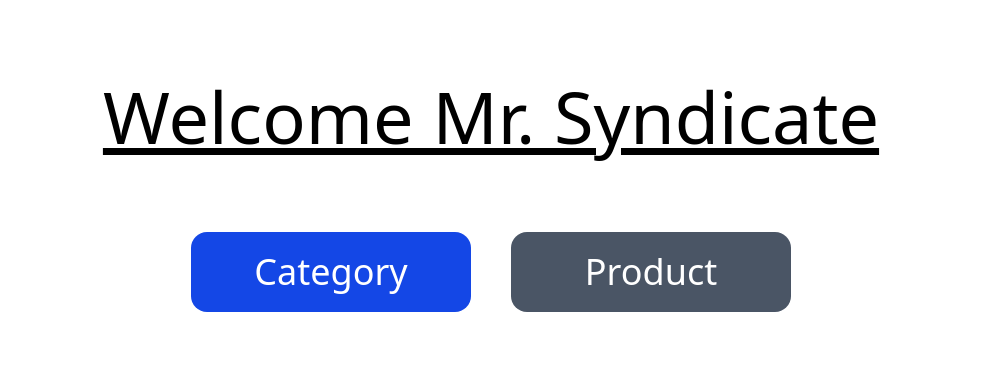
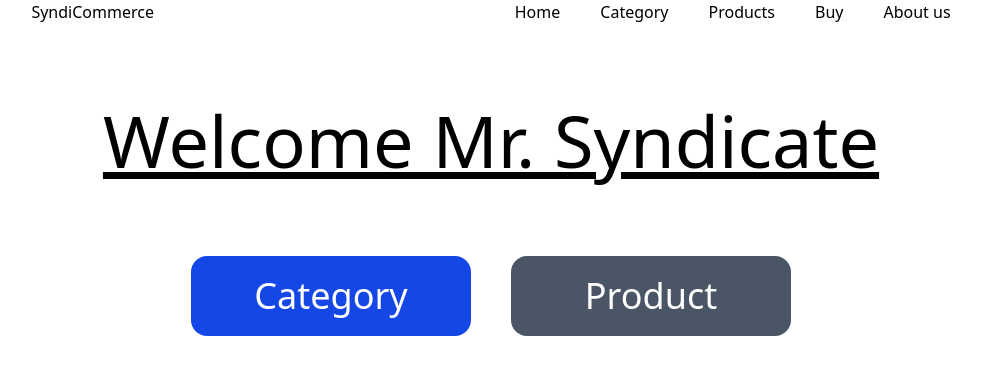
Before and after one commit to Arav20603/ecommercesSyndicate0ne, a React (Vite) app in the folder client/: page / in a window 1280 px wide. Shown: the top 374 px of the page, without its empty margins (149-1130 px from the left). Built offline with nearby package versions, Linux system fonts and the light colour scheme.

Commit message:
created a minimal nav-bar

```diff
--- a/client/src/components/Home.tsx
+++ b/client/src/components/Home.tsx
@@ -1,8 +1,10 @@
 import { Link } from 'react-router-dom'
+import Navbar from './Navbar'
 
 const Home = () => {
   return (
     <>
+      <Navbar />
       <h1 className='text-center text-7xl mt-20 underline'>Welcome Mr. Syndicate</h1>
       <div className="flex gap-10 items-center justify-center mt-20">
         <Link to='/category'><p className='bg-blue-700 text-white p-5 text-4xl rounded-2xl w-70 text-center cursor-pointer hover:bg-blue-600'>Category</p></Link>
--- a/client/src/components/Navbar.tsx
+++ b/client/src/components/Navbar.tsx
@@ -1,9 +1,31 @@
 import React from 'react'
+import { Link } from 'react-router-dom'
 
 const Navbar = () => {
   return (
-    <div>
+    <div className='flex justify-around'>
+      {/* title */}
+      <div className="">
+        <h1>SyndiCommerce</h1>
+      </div>
 
+      {/* nav-links */}
+      <nav>
+        <ul className='flex gap-10'>
+          <li><Link to=''>Home</Link></li>
+          <li>
+            <button className='drop'>Category</button>
+            <div className="drop-down" style={{display: 'none'}}>
+              <Link to=''>Furniture</Link>
+              <Link to=''>Fashion and apparel</Link>
+              <Link to=''>Toys and hobbies</Link>
+            </div>
+          </li>
+          <li><Link to=''>Products</Link></li>
+          <li><Link to=''>Buy</Link></li>
+          <li><Link to=''>About us</Link></li>
+        </ul>
+      </nav>
     </div>
   )
 }
--- a/client/src/pages/Category/AddCategories.tsx
+++ b/client/src/pages/admin/Category/AddCategories.tsx
@@ -1,7 +1,7 @@
 import React, { useState } from 'react'
-import { useAppDispatch, useAppSelector } from '../../app/hooks'
-import type { CreateCategoryProps } from '../../constants/types'
-import { createCategories } from '../../app/features/category/CreateCategorySlice'
+import { useAppDispatch, useAppSelector } from '../../../app/hooks'
+import type { CreateCategoryProps } from '../../../constants/types'
+import { createCategories } from '../../../app/features/category/CreateCategorySlice'
 import { useNavigate } from 'react-router-dom'
 
 const AddCategories = () => {
--- a/client/src/pages/Category/Categories.tsx
+++ b/client/src/pages/admin/Category/Categories.tsx
@@ -1,6 +1,6 @@
 import { useEffect } from "react"
-import { useAppDispatch, useAppSelector } from "../../app/hooks"
-import { deleteCategories, fetchCategories } from "../../app/features/category/categoriesSlice"
+import { useAppDispatch, useAppSelector } from "../../../app/hooks"
+import { deleteCategories, fetchCategories } from "../../../app/features/category/categoriesSlice"
 import { Link, useNavigate } from "react-router-dom"
 
 const Categories: React.FC = () => {
--- a/client/src/pages/Category/UpdateCategory.tsx
+++ b/client/src/pages/admin/Category/UpdateCategory.tsx
@@ -1,7 +1,7 @@
 import React, { useEffect, useState } from 'react'
-import type { Category, CreateCategoryProps } from '../../constants/types'
-import { useAppDispatch, useAppSelector } from '../../app/hooks'
-import { updateCategories } from '../../app/features/category/categoriesSlice'
+import type { Category, CreateCategoryProps } from '../../../constants/types'
+import { useAppDispatch, useAppSelector } from '../../../app/hooks'
+import { updateCategories } from '../../../app/features/category/categoriesSlice'
 import Categories from './Categories'
 import { useNavigate, useParams } from 'react-router-dom'
 
--- a/client/src/pages/Products/AddProduct.tsx
+++ b/client/src/pages/admin/Products/AddProduct.tsx
@@ -1,8 +1,8 @@
 import React, { useEffect, useState } from 'react'
-import { useAppDispatch, useAppSelector } from '../../app/hooks'
-import { fetchCategories } from '../../app/features/category/categoriesSlice'
-import { addProduct } from '../../app/features/product/productSlice'
-import type { ProductProps } from '../../constants/types'
+import { useAppDispatch, useAppSelector } from '../../../app/hooks'
+import { fetchCategories } from '../../../app/features/category/categoriesSlice'
+import { addProduct } from '../../../app/features/product/productSlice'
+import type { ProductProps } from '../../../constants/types'
 import { useNavigate } from 'react-router-dom'
 
 const AddProduct = () => {
@@ -49,6 +49,9 @@ const AddProduct = () => {
       console.log(error)
     }
   }
+
+  if (loading) return <p>Loading.....</p>
+  if (error) return <p>Error in adding Product {error}</p>
 
   return (
     <div>
--- a/client/src/pages/Products/Products.tsx
+++ b/client/src/pages/admin/Products/Products.tsx
@@ -1,6 +1,6 @@
 import React, { useEffect } from 'react'
-import { useAppDispatch, useAppSelector } from '../../app/hooks'
-import { deleteProduct, fetchProducts } from '../../app/features/product/productSlice'
+import { useAppDispatch, useAppSelector } from '../../../app/hooks'
+import { deleteProduct, fetchProducts } from '../../../app/features/product/productSlice'
 import { Link, useNavigate } from 'react-router-dom'
 
 const Products = () => {
```
Also changed, not shown: client/src/App.tsx (+6 -6 lines), client/src/pages/admin/Products/UpdateProduct.tsx (renamed from client/src/pages/Products/UpdateProduct.tsx, +4 -4 lines).
